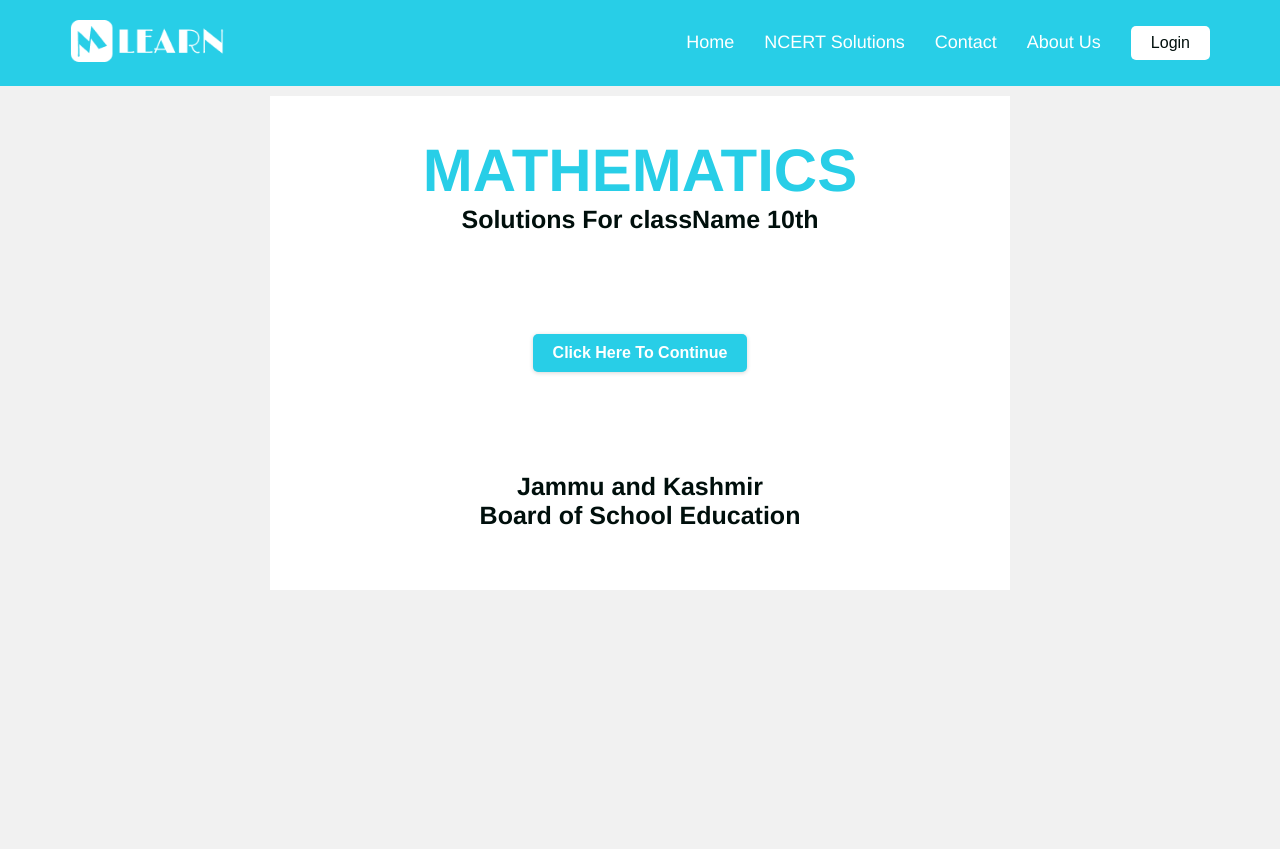
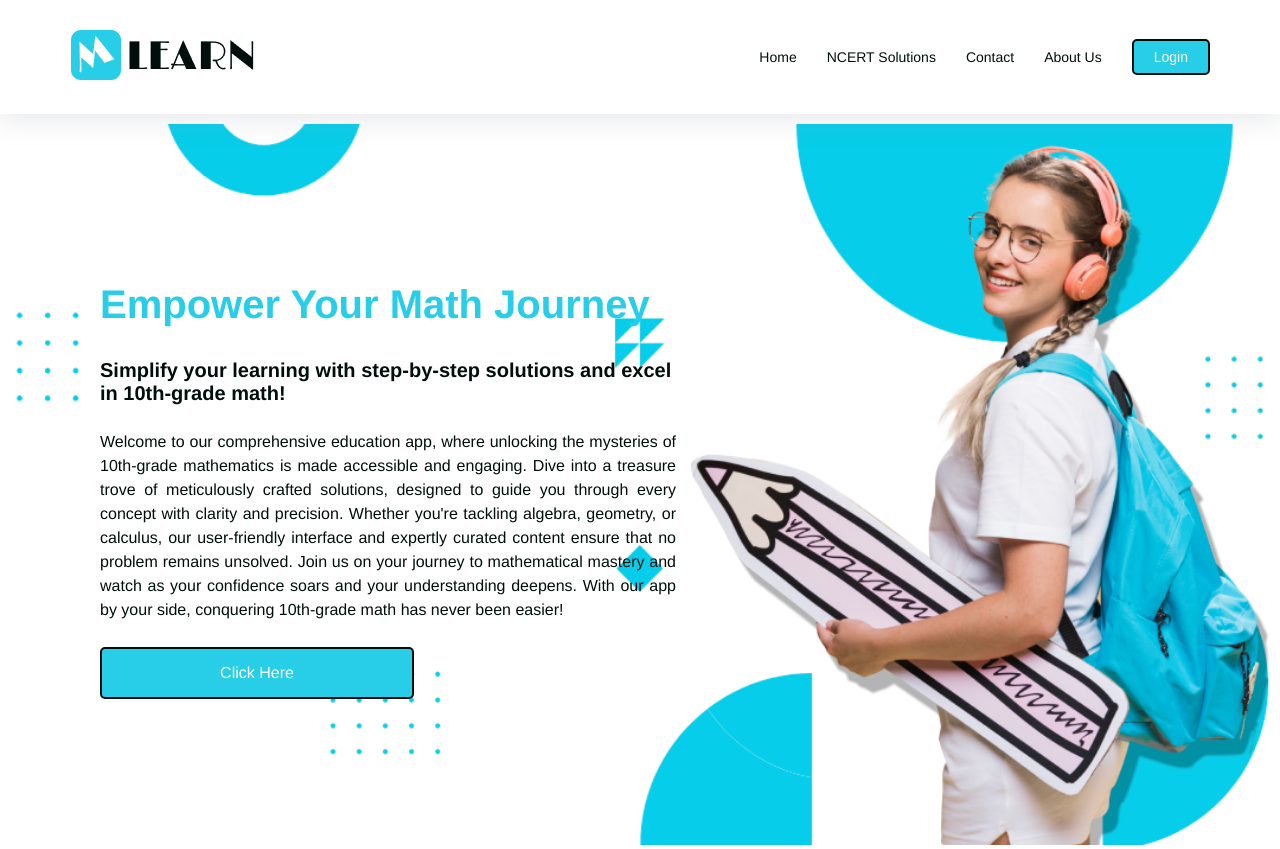
Before and after one commit to sheikhyasir786/maths-solutions, a React (Create React App) app: page /#/ in a window 1280 px wide. Before the commit the page ends 800 px from the top, so only its background shows below. Built offline with nearby package versions, Linux system fonts and the light colour scheme.

Commit message:
Homepage hero added

```diff
--- a/src/components/Frontpage.css
+++ /dev/null
@@ -1,54 +0,0 @@
-
-.header{
-    text-transform: uppercase;
-    font-size: 60px;
-    font-weight: bold;
-    color: #28CEE7;
-
-}
-.sub-heading,.bottom-heading{
-    font-size: 25px;
-}
-.button{
-    background: #28CEE7;
-    border: none;
-    padding: 10px 20px;
-    border-radius: 5px;
-    cursor: pointer;
-    font-size: 16px;
-    color: white;
-    font-weight: bold;
-    box-shadow: rgba(0, 0, 0, 0.16) 0px 1px 4px;
-}
-.frontpage-content{
-    display: flex;
-    flex-direction: column;
-    align-items: center;
-    width: 100%;
-    gap: 100px;
-}
-
-.top-content {
-    text-align: center;
-}
-
-.bottom-content {
-    text-align: center;
-    display: flex;
-    flex-direction: column;
-    align-items: center;
-    justify-content: flex-end;
-    margin-bottom: 20px; /* Adjust margin as needed */
-}
-
-@media only screen and (max-width: 768px) {
-    .header{
-      font-size: 36px;
-    }
-    .sub-heading,.bottom-heading{
-        font-size: 18px;
-    }
-    .frontpage-content{
-        gap: 50px;
-    }
-}
--- a/src/components/Header.css
+++ b/src/components/Header.css
@@ -1,23 +1,18 @@
 /* NAVIGATION BAR STYLING START */
 .nav-bar{
-    background: #28CEE7;
-    padding: 20px 70px;
+    background: #FFF;
+    padding: 30px 70px;
     display: flex;
     justify-content: space-between;
     align-items: center;
+    box-shadow: rgba(149, 157, 165, 0.2) 0px 8px 24px;
   }
-  .nav-bar .nav-logo-desktop img{
-    width: 160px;
 
-  }
-  .nav-bar .nav-logo-mobile{
-   display: none
-  }
   .nav-bar .menu-icon{
    display: none;
   }
   .nav-bar .nav-menu{
-  display: flex;
+   display: flex;
    align-items: center;
    justify-content: center;
    gap: 30px;
@@ -30,12 +25,13 @@
   .nav-bar .nav-menu ul li a{
     display: inline-block;
     cursor: pointer;
-    color:#FFF;
-    font-size: 18px;
+    color:#000F0C;
+    font-size: 14px;
     position: relative;
+    line-height: 20px;;
   }
   .nav-bar .nav-menu ul li a:hover{
-    color:rgba(0, 15, 12, 0.6);
+    color:rgba(40, 206, 231, 1);
   }
   .nav-bar .nav-menu ul li a::after{
     content: '';
@@ -44,7 +40,7 @@
     bottom:-3px;
     height: 3px;
     width: 0px;
-    background-color: rgba(0, 15, 12, 0.6);
+    background-color: rgba(40, 206, 231, 1);
     transition: all 0.3s ease-in-out;
    }
    .nav-bar .nav-menu ul li a:hover::after{
@@ -52,12 +48,19 @@
    }
   .nav-bar .nav-menu button{
     padding: 8px 20px;
-    background: #FFF;
+    background: #28CEE7;
     border: none;
     border-radius: 5px;
+    color: #FFF;
+    font-size: 14px;
+    cursor: pointer;
+    border: 2px solid #000F0C;
+  }
+
+  .nav-bar .nav-menu button:hover{
+    background: #FFF;
     color: #000F0C;
-    font-size: 16px;
-    cursor: pointer;
+    border: 2px solid #28CEE7
   }
 
   @media only screen and (max-width: 768px) {
--- a/src/components/Header.js
+++ b/src/components/Header.js
@@ -1,5 +1,4 @@
 import React, { useState } from 'react';
-import desktopLogo from '../assets/desktop-logo.png';
 import mobileLogo from '../assets/mobile-logo.png';
 import { FontAwesomeIcon } from '@fortawesome/react-fontawesome';
 import { faBars } from '@fortawesome/free-solid-svg-icons';
@@ -16,9 +15,6 @@ function Header() {
   return (
     <header>
       <div className="nav-bar">
-        <div className="nav-logo-desktop">
-          <img src={desktopLogo} alt="Desktop Logo" />
-        </div>
         <div className="nav-logo-mobile">
           <img src={mobileLogo} alt="Desktop Logo" />
         </div>
--- /dev/null
+++ b/src/components/Homepage.css
@@ -0,0 +1,116 @@
+
+.homepage-container{
+    margin-top: 10px;
+    width: 100%;
+    position: relative;
+    overflow: hidden;
+    z-index: -1;
+ }
+ .homepage-container .homepage-heroDesktop{
+    width: 100%;
+    max-height: 1080px;
+    min-height: 608px;
+ }
+ .homepage-container .homepage-heroMobile{
+       display: none;
+ }
+ .homepage-container .homepage-content{
+    display: flex;
+    flex-direction: column;
+    gap: 25px;
+    position: absolute;
+    width: 45%;
+    top: 150px;
+    left: 100px;
+}
+.homepage-container .homepage-content .homepage-title{
+    color:#28CEE7;
+    font-size: 40px;
+    text-align: justify;
+    line-height: 1.5;
+}
+.homepage-container .homepage-content .homepage-subtitle{
+    color: #000F0C;
+    font-size: 20px;
+}
+
+.homepage-container .homepage-content .homepage-description{
+    color:#000F0C;
+    font-size: 16px;
+    text-align: justify;
+    line-height: 1.5;
+}
+.header{
+    text-transform: uppercase;
+    font-size: 60px;
+    font-weight: bold;
+    color: #28CEE7;
+
+}
+.sub-heading,.bottom-heading{
+    font-size: 25px;
+}
+.button{
+    background: #28CEE7;
+    border: none;
+    padding: 10px 20px;
+    border-radius: 5px;
+    cursor: pointer;
+    font-size: 16px;
+    color: white;
+    font-weight: bold;
+    box-shadow: rgba(0, 0, 0, 0.16) 0px 1px 4px;
+}
+.frontpage-content{
+    display: flex;
+    flex-direction: column;
+    align-items: center;
+    width: 100%;
+    gap: 100px;
+}
+
+.top-content {
+    text-align: center;
+}
+
+.bottom-content {
+    text-align: center;
+    display: flex;
+    flex-direction: column;
+    align-items: center;
+    justify-content: flex-end;
+    margin-bottom: 20px; /* Adjust margin as needed */
+}
+
+@media only screen and (max-width: 768px) {
+    .header{
+      font-size: 36px;
+    }
+    .sub-heading,.bottom-heading{
+        font-size: 18px;
+    }
+    .frontpage-content{
+        gap: 50px;
+    }
+
+    .homepage-container .homepage-heroDesktop{
+       display: none;
+     }
+     .homepage-container .homepage-heroMobile{
+       display: block;
+       width: 100%;
+     }
+     .homepage-container .homepage-content{
+      position:static;
+      width: auto;
+      padding: 25px 20px;
+     }
+     .homepage-container .homepage-content .homepage-title{
+        font-size: 30px;
+        text-align: left;
+     }
+
+     .homepage-container .homepage-content .homepage-subtitle{
+        font-size: 20px;
+     }
+}
--- a/src/components/Homepage.js
+++ b/src/components/Homepage.js
@@ -1,28 +1,25 @@
 import React from 'react';
 import { Link } from 'react-router-dom';
-import './Frontpage.css';
+import HomepageHeroDesktop from '../assets/HomepageHero.png';
+import HomepageHeroMobile from '../assets/homepageheromobile.png';
+import './Homepage.css';
 import Header from './Header';
 function Homepage() {
   return (
-   <seciton>
-    <Header />
-    <div className="component-container">
-        <div className="content-container">
-           <div className="frontpage-content">
-            <div className="top-content">
-                <h1 className="header">mathematics</h1>
-                <h3 className="sub-heading">Solutions For className 10th</h3>
-            </div>
-             <Link to="/indexpage">
-                <button className="button">Click Here To Continue</button>
-             </Link>
-             <div className="bottom-content">
-                 <h2 className="bottom-heading">Jammu and Kashmir <br/>Board of School Education</h2>
-             </div>
-            </div>
+    <>
+     <Header />
+    <div className="homepage-container">
+      <img src={HomepageHeroDesktop} alt="homepage-hero" class="homepage-heroDesktop"/>
+      <img src={HomepageHeroMobile} alt="homepage-hero" class="homepage-heroMobile"/>
+        <div className="homepage-content">
+          <h1 className="homepage-title">Empower Your Math Journey</h1>
+          <h3 className="homepage-subtitle">Simplify your learning with step-by-step solutions and excel in 10th-grade math!</h3>
+          <p className="homepage-description">Welcome to our comprehensive education app, where unlocking the mysteries of 10th-grade mathematics is made accessible and engaging. Dive into a treasure trove of meticulously crafted solutions, designed to guide you through every concept with clarity and precision. Whether you're tackling algebra, geometry, or calculus, our user-friendly interface and expertly curated content ensure that no problem remains unsolved. Join us on your journey to mathematical mastery and watch as your confidence soars and your understanding deepens. With our app by your side, conquering 10th-grade math has never been easier!</p>
+          <Link to="/indexpage" class="mlean-button-primary">Click Here</Link>
         </div>
     </div>
-   </seciton>
+    </>
+
   )
 }
 
--- a/src/index.css
+++ b/src/index.css
@@ -14,7 +14,6 @@ strong{
 body{
  font-family: Helvetica, sans-serif;
  color: #000F0C;
- background: #f1f1f1;
 }
 a{
   text-decoration: none;
@@ -31,13 +30,33 @@ a{
   gap: 100px;
   padding: 40px 0px;
 }
-
 .search-component .search-box{
   padding: 5px 15px;
   border: 1px solid #28CEE7;
   border-radius: 5px;
   outline: none;
 }
+
+/* Mlean buttons start */
+.mlean-button-primary{
+  background:#28CEE7;
+  width: 250px;
+  padding: 15px 30px;
+  text-align: center;
+  color: #FFF;
+  border: 2px solid #000F0C;
+  border-radius: 5px;
+  cursor: pointer
+}
+
+.mlean-button-primary:hover{
+  background: #FFF;
+  color: #000F0C;
+  border: 2px solid #28CEE7
+}
+
+
+/* Mlean buttons End */
 @media only screen and (max-width: 768px) {
   .component-container {
     width: 100%;
--- a/src/screens/Homescreen.js
+++ b/src/screens/Homescreen.js
@@ -1,11 +1,10 @@
 import React from 'react'
 import Homepage from '../components/Homepage'
-
 
 function Homescreen() {
   return (
     <>
-    <Homepage />
+      <Homepage />
     </>
   )
 }
```
Also changed, not shown: src/assets/HomepageHero.png (added), src/assets/homepageheromobile.png (added).
